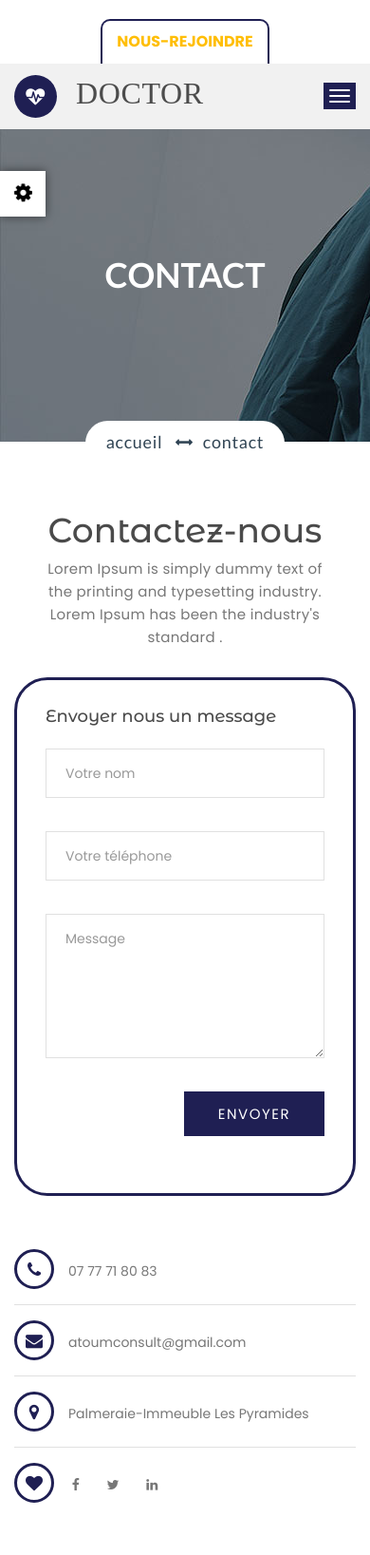
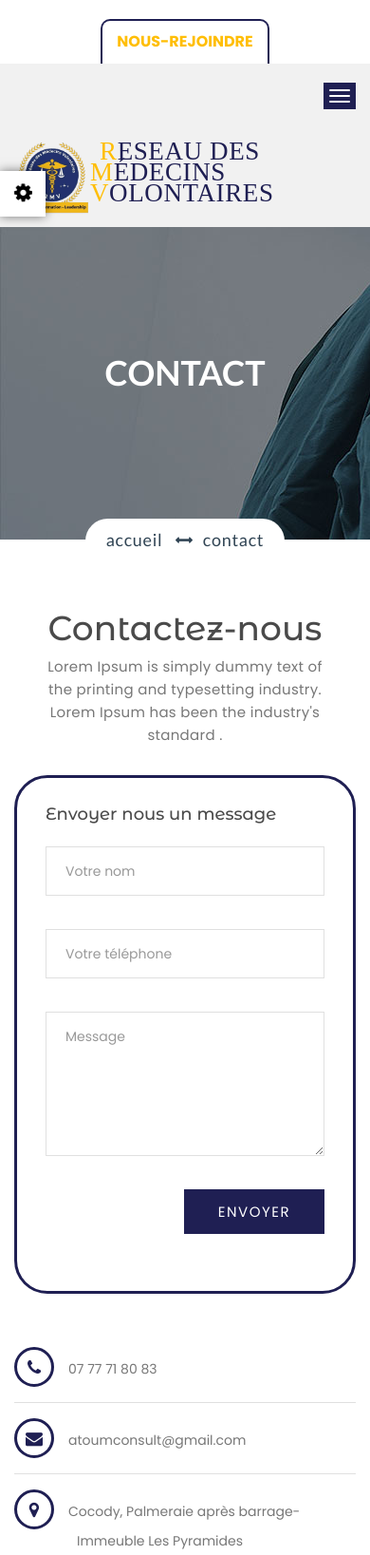
Before and after one commit to Isaac0759/reseauMedecinVolontaire, a plain HTML site: page contact.html in a window 390 px wide. Shown: the top 1637 px of the page at 95% size. Drawn offline with Linux system fonts and the light colour scheme; some packages are replaced by stand-ins of ours; a script that the page names is missing; a web font is replaced by a local one.

Commit message:
Ajout des modifications

```diff
--- a/contact.html
+++ b/contact.html
@@ -118,7 +118,6 @@
 			</div>
 		</div><!-- Style Switcher /- -->
 
-		<!-- Header Default -->
 		<header class="header_s header_default">
 			<!-- Container -->
 			<div class="container">
@@ -150,16 +149,22 @@
 							<span class="icon-bar"></span>
 							<span class="icon-bar"></span>
 						</button>
-						<a class="navbar-brand desktop-hide" href="index.html"><i class="fa fa-heartbeat"></i>Doctor</a>
+						<a class="navbar-brand desktop-hide" href="index.html"><img
+								src="assets/images/RMV_sans_fond.png" alt="logo_RMV" style="width: 80px; height: 80px;"
+								class="navbar-brand mobile-hide">
+							<span style="margin-left: 10px; font-size: 27px; color: rgb(31, 31, 83);"><span
+									style="color: #ffbe05;">R</span>eseau des
+								<span style="color: #ffbe05;">M</span>édecins <span
+									style="color: #ffbe05;">V</span>olontaires</span></a>
 					</div>
 					<div class="navbar-collapse collapse" id="navbar">
 						<ul class="nav navbar-nav menubar">
 							<li><a href="index.html">Accueil</a></li>
-							<li><a href="#">A propos</a></li>
-							<li><a href="#">Actualites</a></li>
+							<li><a href="#">à propos</a></li>
+							<li><a href="#">Actualités</a></li>
 							<li><a href="#">Annonces</a></li>
 							<li><a href="#">Organe Rmv</a></li>
-							<li><a href="#">Le medecin</a></li>
+							<li><a href="#">Le médecin</a></li>
 							<li><a href="contact.html">Contact</a></li>
 						</ul>
 					</div>
@@ -227,7 +232,8 @@
 											title="Envoyer un mail">atoumconsult@gmail.com</a></p>
 								</div>
 								<div class="contact-call-box">
-									<p><i class="fa fa-map-marker"></i>Palmeraie-Immeuble Les Pyramides</p>
+									<p><i class="fa fa-map-marker"></i>Cocody, Palmeraie après barrage-<span
+											style="margin-left: 66px;">Immeuble</span> Les Pyramides</p>
 								</div>
 								<div class="contact-call-box">
 									<p><i class="fa fa-heart"></i></p>
@@ -264,7 +270,8 @@
 									83</a></p>
 							<p><i class="fa fa-envelope"></i><a href="atoumconsult@gmail.com"
 									title="Envoyer un mail">atoumconsult@gmail.com</a></p>
-							<p><i class="fa fa-map-marker"></i>Palmeraie-Immble Les Pyramides</p>
+							<p><i class="fa fa-map-marker"></i>Cocody,Palmeraie après barrage-<span
+									style="margin-left: 63px;">Immeuble</span> Les Pyramides</p>
 							<div class="footer-social">
 								<i class="fa fa-heart"></i>
 								<ul>
```
Also changed, not shown: about.html (+14 -6 lines), actualite.html (+12 -6 lines), index.html (+9 -2 lines).
